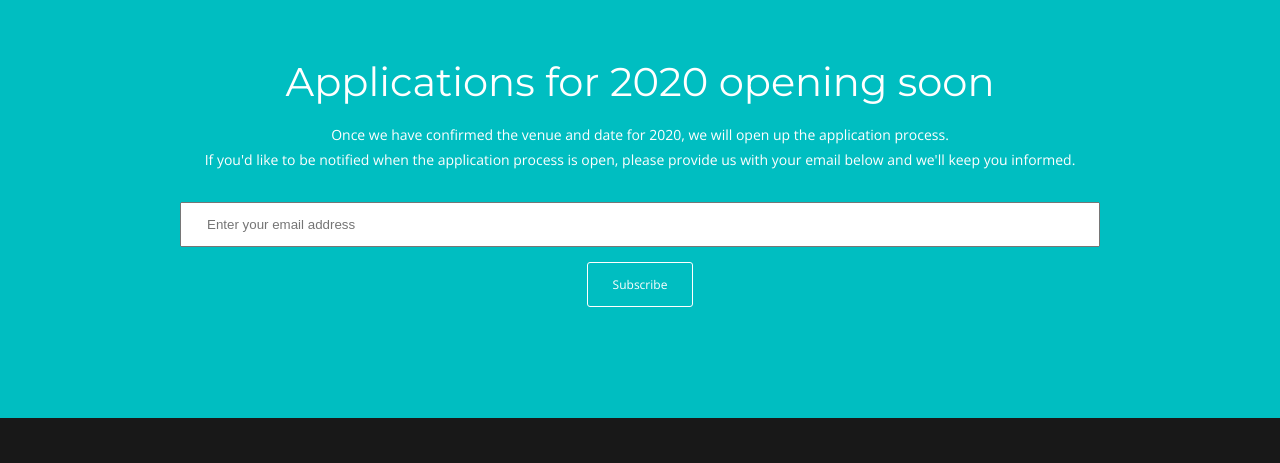
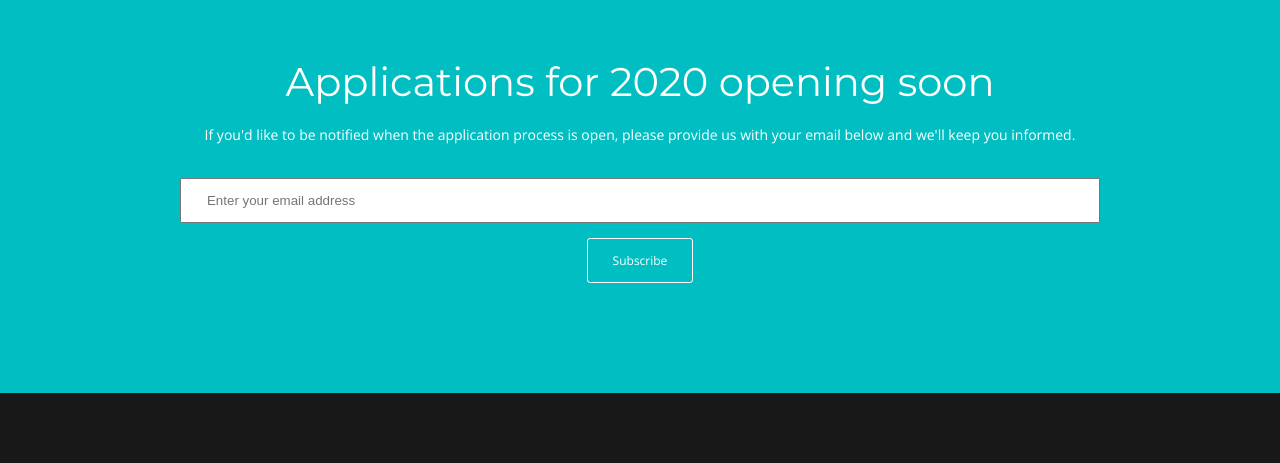
Before and after one commit to umco/codecabin-website, a plain HTML site: page index.html in a window 1280 px wide. Shown: the part 5660-6123 px from the top of the page. Drawn offline with nearby package versions, Linux system fonts and the light colour scheme.

Commit message:
Updated notification waiting list intro

```diff
--- a/index.html
+++ b/index.html
@@ -493,7 +493,7 @@
 										<div class="horizon" data-animate-in="transX:300;" style="backface-visibility: hidden; transition: -webkit-transform 500ms cubic-bezier(0.86, 0, 0.07, 1) 0ms, opacity; transform: translate3d(0px, 0px, 0px) rotate3d(1, 0, 0, 0deg) rotate3d(0, 1, 0, 0deg) rotate3d(0, 0, 1, 0deg) scale3d(1, 1, 1); opacity: 1; visibility: visible;">
 
 											<h3 class="color-white">Applications for 2020 opening soon</h3>
-											<p class="color-white">Once we have confirmed the venue and date for 2020, we will open up the application process.<br>If you'd like to be notified when the application process is open, please provide us with your email below and we'll keep you informed.</p>
+											<p class="color-white">If you'd like to be notified when the application process is open, please provide us with your email below and we'll keep you informed.</p>
 
 											<!--
 											<h2 class="color-white">Apply Now</h2>
```
